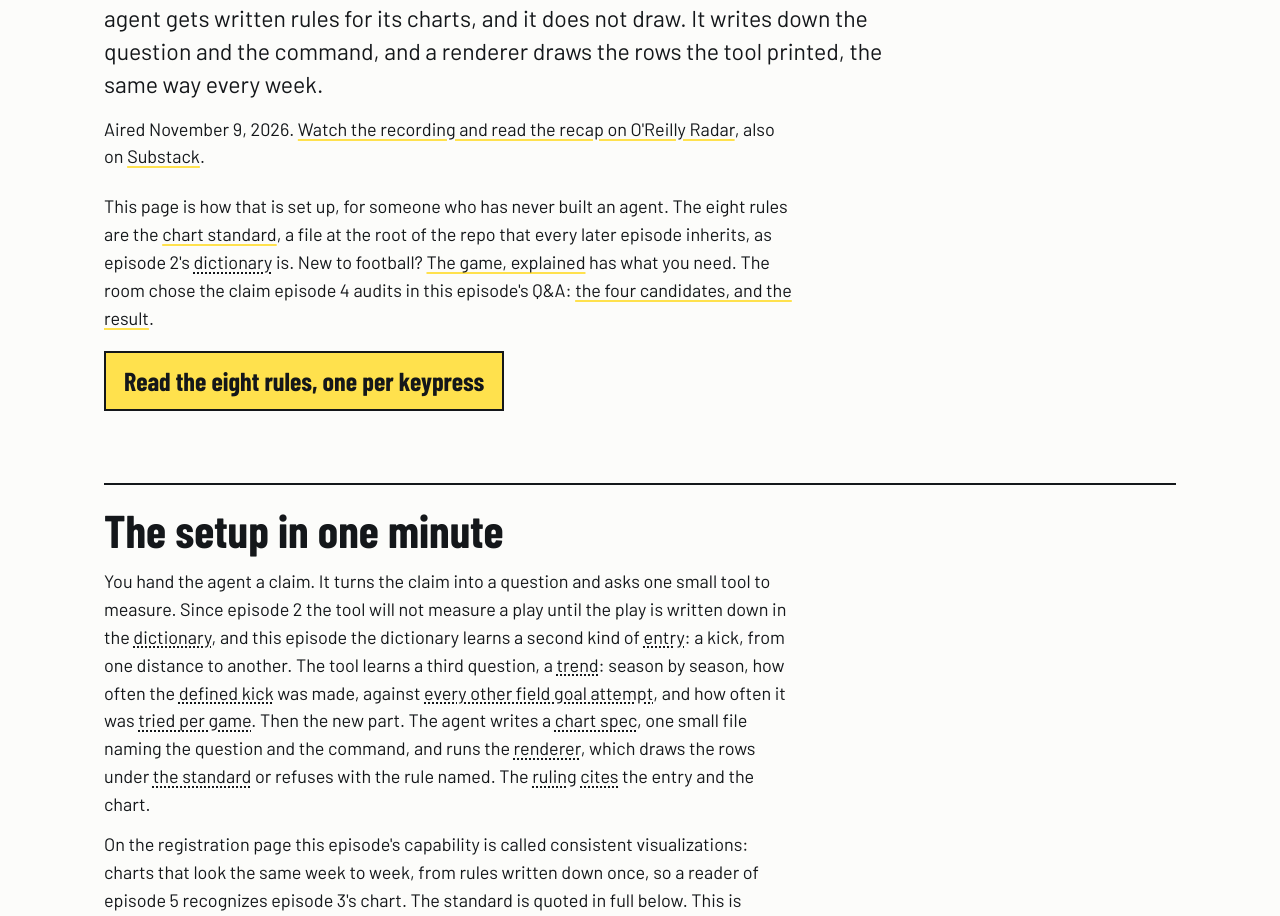
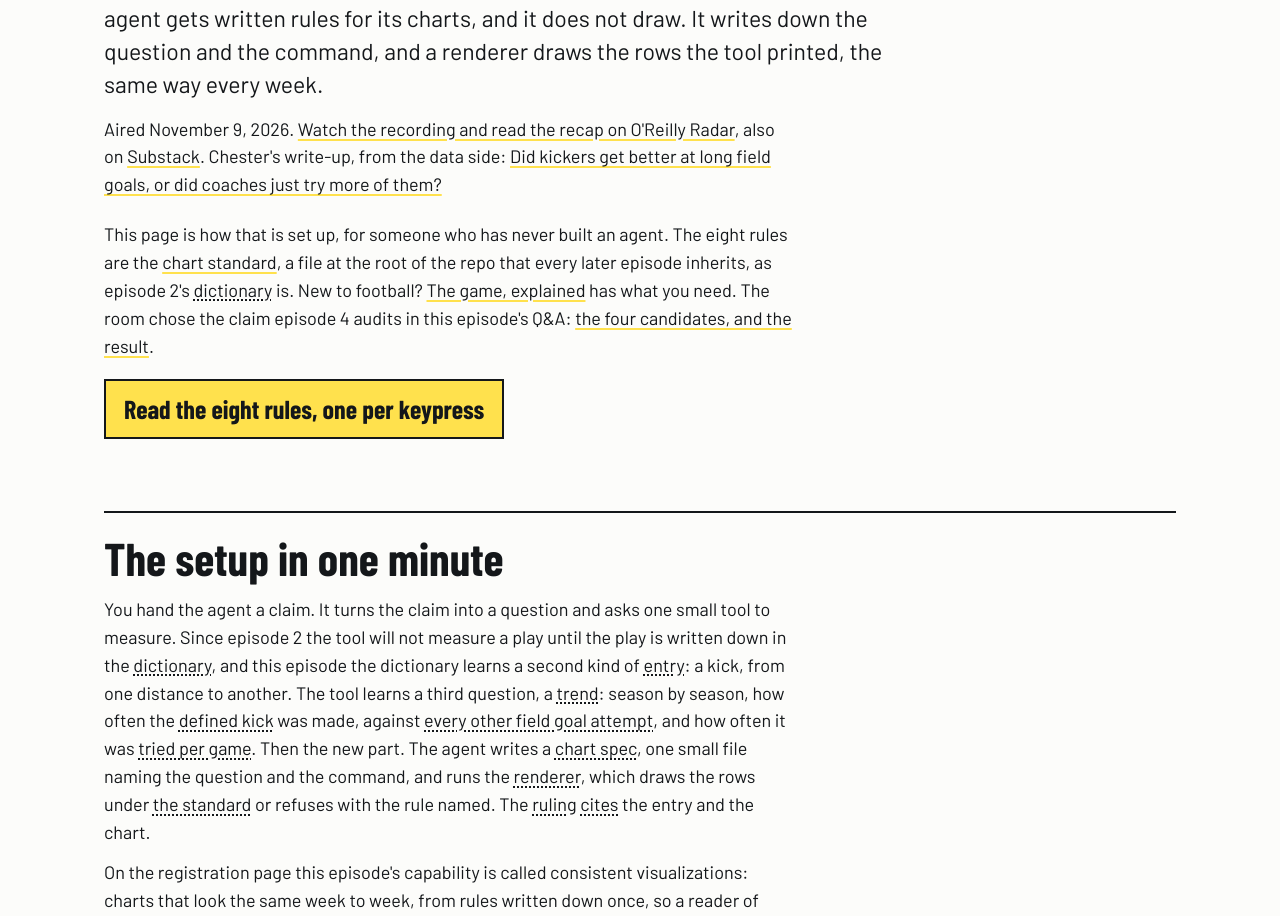
Before and after one commit to ismayc/monday-morning-agent, a plain HTML site: page docs/episode-3/index.html in a window 1280 px wide. Shown: the part 1104-2020 px from the top of the page. Drawn offline with nearby package versions, Linux system fonts and the light colour scheme.

Commit message:
Link the episode 3 data science write-up from the series pages
Co-Authored-By: Claude Opus 5.5 <noreply@anthropic.com>
Claude-Session: https://claude.ai/code/session_01PGieaVGMKAtWEcBKMSTupP

```diff
--- a/docs/episode-3/index.html
+++ b/docs/episode-3/index.html
@@ -158,7 +158,7 @@
   </div>
 
   <p class="lead">Every NFL field goal in six seasons went through the uprights 84 to 86 percent of the time, and a chart can make that climb a mountain or lie flat, depending on where it starts. The argument this episode is about the long ones, the kicks from 50 yards and beyond that seem to go in every week now, and a claim about a <a class="term" href="#term-trend" data-def="The tool's third question: one row per season, the defined kick against every other attempt, with tries per game and the gap.">trend</a> needs a picture. A picture is a set of choices: which seasons, where the axis begins, which line gets the bright color. So this episode the agent gets written rules for its charts, and it does not draw. It writes down the question and the command, and a renderer draws the rows the tool printed, the same way every week.</p>
-  <p style="margin-top:14px">Aired November 9, 2026. <a href="https://www.oreilly.com/radar/the-monday-morning-agent-are-kickers-too-good-now/">Watch the recording and read the recap on O'Reilly Radar</a>, also on <a href="https://oreillyradar.substack.com/p/the-monday-morning-agent-are-kickers">Substack</a>.</p>
+  <p style="margin-top:14px">Aired November 9, 2026. <a href="https://www.oreilly.com/radar/the-monday-morning-agent-are-kickers-too-good-now/">Watch the recording and read the recap on O'Reilly Radar</a>, also on <a href="https://oreillyradar.substack.com/p/the-monday-morning-agent-are-kickers">Substack</a>. Chester's write-up, from the data side: <a href="https://sunbirds.ai/blog/kickers/">Did kickers get better at long field goals, or did coaches just try more of them?</a></p>
   <p style="margin-top:22px">This page is how that is set up, for someone who has never built an agent. The eight rules are the <a href="standard.html">chart standard</a>, a file at the root of the repo that every later episode inherits, as episode 2's <a class="term" href="#term-dictionary" data-def="The folder of written definitions, one JSON file per entry, of two kinds since this episode: a rush and a kick.">dictionary</a> is. New to football? <a href="../football.html">The game, explained</a> has what you need. The room chose the claim episode 4 audits in this episode's Q&amp;A: <a href="vote.html">the four candidates, and the result</a>.</p>
   <a class="go" href="standard.html">Read the eight rules, one per keypress</a>
 </header>
```
Also changed, not shown: docs/index.html (+1 -1 lines), 1 other file.
